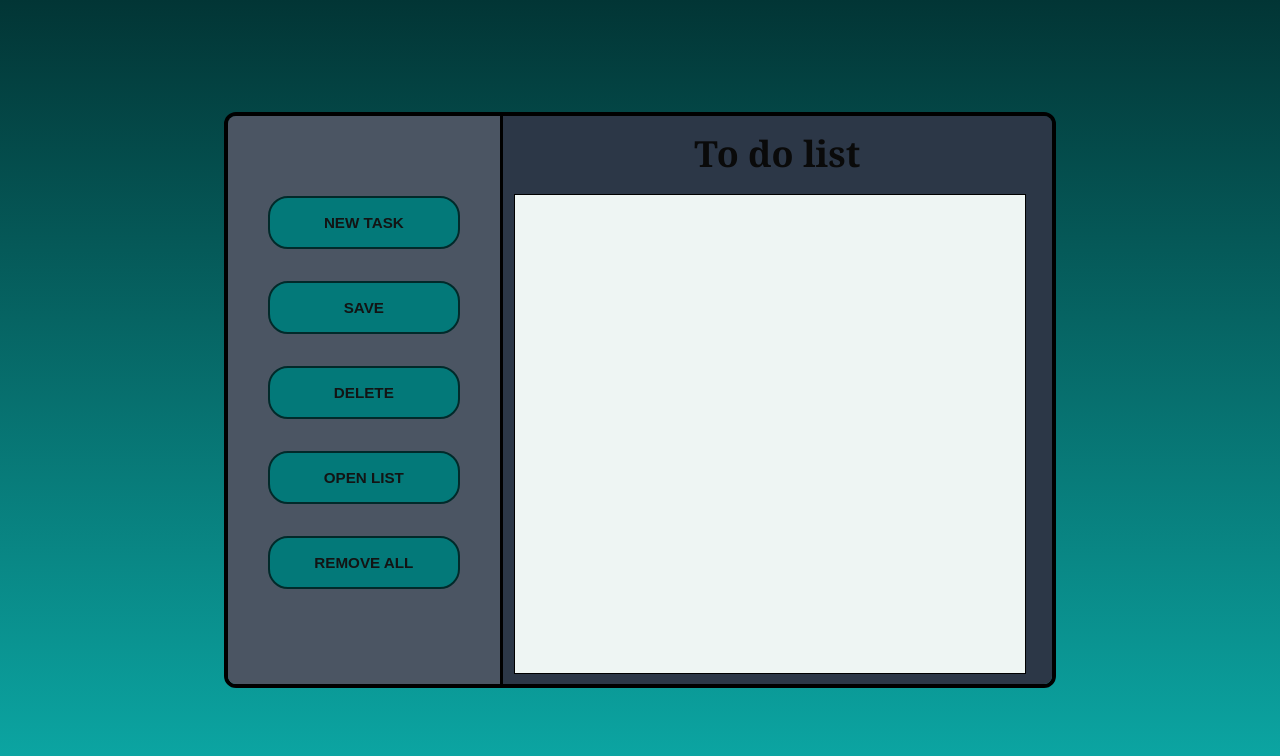
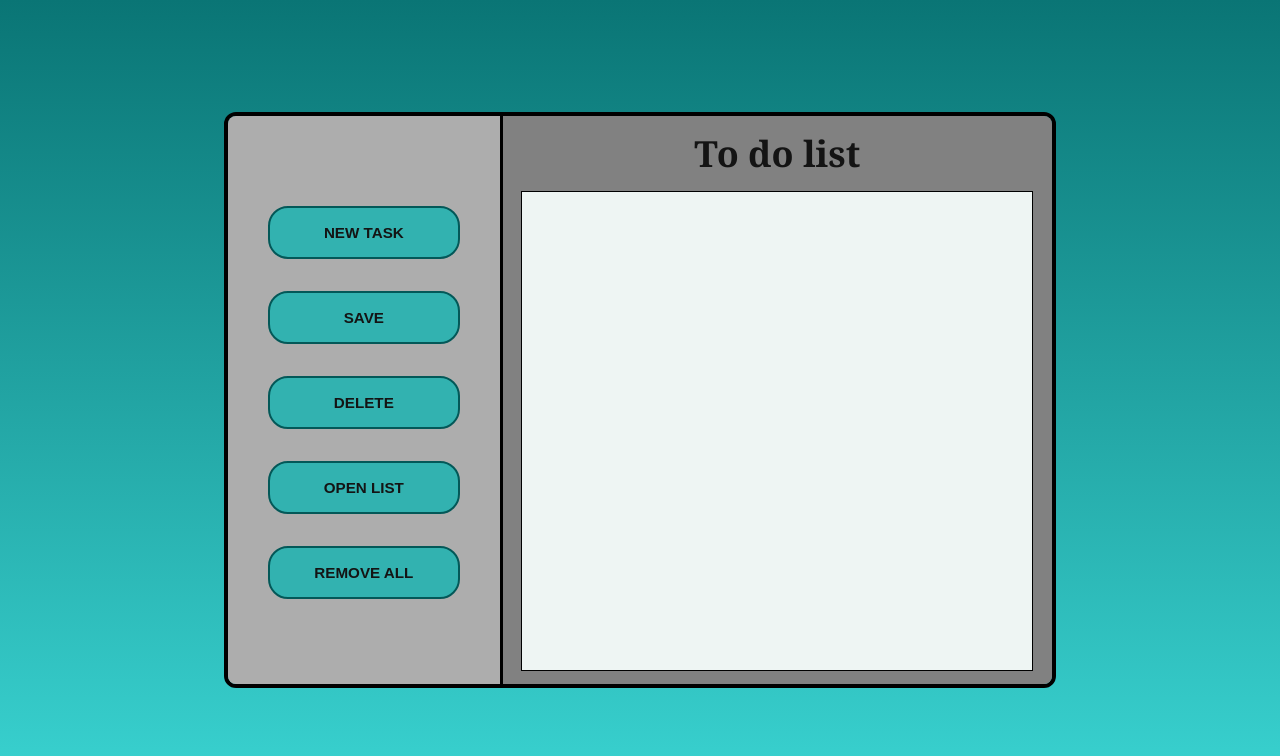
Before and after one commit to EwaJ94/To-do-list, a plain HTML site: page index.html in a window 1280 px wide. Drawn offline with Linux system fonts and the light colour scheme.

Commit message:
úprava stylů

```diff
--- a/script.js
+++ b/script.js
@@ -46,6 +46,32 @@ saveTask.addEventListener("click", function(){
 // })
 
 // OPEN TO DO LIST
-// openList.addEventListener("click", function(){
+openList.addEventListener("click", function(){
+    // vyčištění okna a potom otevření listu
 
-// })
+    let myToDoList = localStorage.getItem("tasks")
+    let myToDoListJ = JSON.parse(myToDoList)
+
+        toDoList.forEach(function(oneTask){
+        let mylist = document.createElement("li")
+        let myinput = document.createElement("input")
+
+        myinput.type = "text"
+
+        // newLi.appendChild(newText)
+        // myList.appendChild(newLi)
+
+        // mylist.textContent = myinput
+        myinput.textContent = oneTask
+        mylist.textContent = myinput
+
+        document.querySelector(".task").appendChild(myinput)
+
+
+    })
+})
+
+// REMOVE ALL
+removeAllTasks.addEventListener("click", function(){
+    localStorage.clear()
+})
--- a/styles/aside.css
+++ b/styles/aside.css
@@ -1,13 +1,7 @@
 aside {
     width: 33.333%;
-    background-color: rgb(75, 85, 99);
+    background-color: #adadad;
     border-right: 3px solid black;
-}
-
-h1 {
-    text-align: center;
-    margin: 0.5rem;
-    color: rgb(216, 224, 228);
 }
 
 /* BUTTONS */
@@ -17,7 +11,7 @@ h1 {
     justify-content: center;
     align-items: center;
     flex-direction: column;
-    margin-top: 3rem;
+    margin: 3.6rem 0;
 }
 button {
     display: block;
@@ -26,12 +20,12 @@ button {
     margin-top: 2rem;
     padding: 1rem;
     width: 12rem;
-    background-color: #037979;
-    border: 2px solid #012a2a;
+    background-color: #32b2b0;
+    border: 2px solid #035858;
     border-radius: 20px;
     font-weight: 650;
     font-size: 0.95rem;
-    color: rgb(19, 20, 20);
+    color: rgb(20, 20, 20);
     cursor: pointer;
     outline: none;
     text-transform: uppercase;
@@ -39,6 +33,6 @@ button {
 
 button:hover,
 button:active {
-    background-color: #0CABA8;
-    border: 2px solid #024f4e;
+    background-color: #2fd5d2;
+    border: 2px solid #035858;
 }
--- a/styles/main.css
+++ b/styles/main.css
@@ -1,5 +1,5 @@
 main {
-    background-color: rgb(44, 55, 71);
+    background-color: #818181;
     width: 66.666%;
 
 }
@@ -7,7 +7,7 @@ main {
 h1 {
     text-align: center;
     margin: 0.8rem;
-    color: rgb(10, 10, 10);
+    color: rgb(20, 20, 20);
 }
 
 /* TASKS AREA */
@@ -15,8 +15,8 @@ h1 {
     background-color: rgb(238, 245, 243);
     height: 30rem;
     width: 32rem;
-    margin-left: 0.7rem;
-    margin-top: 1rem;
+    margin-left: auto;
+    margin-right: auto;
 }
 
 .my-tasks ul {
@@ -37,5 +37,4 @@ h1 {
    overflow-y: scroll;
    height: 30rem;
    border: 1.5px solid black;
-
 }
--- a/styles/style.css
+++ b/styles/style.css
@@ -6,7 +6,7 @@
 
 
 body {
-    background: linear-gradient(#023535, #0CABA8);
+    background: linear-gradient(to bottom, #0a7575, #3ad4d2);
     font-size: 18px;
     font-family: Cambria, Cochin, Georgia, Times, 'Times New Roman', serif;
     height: 100vh;
```
